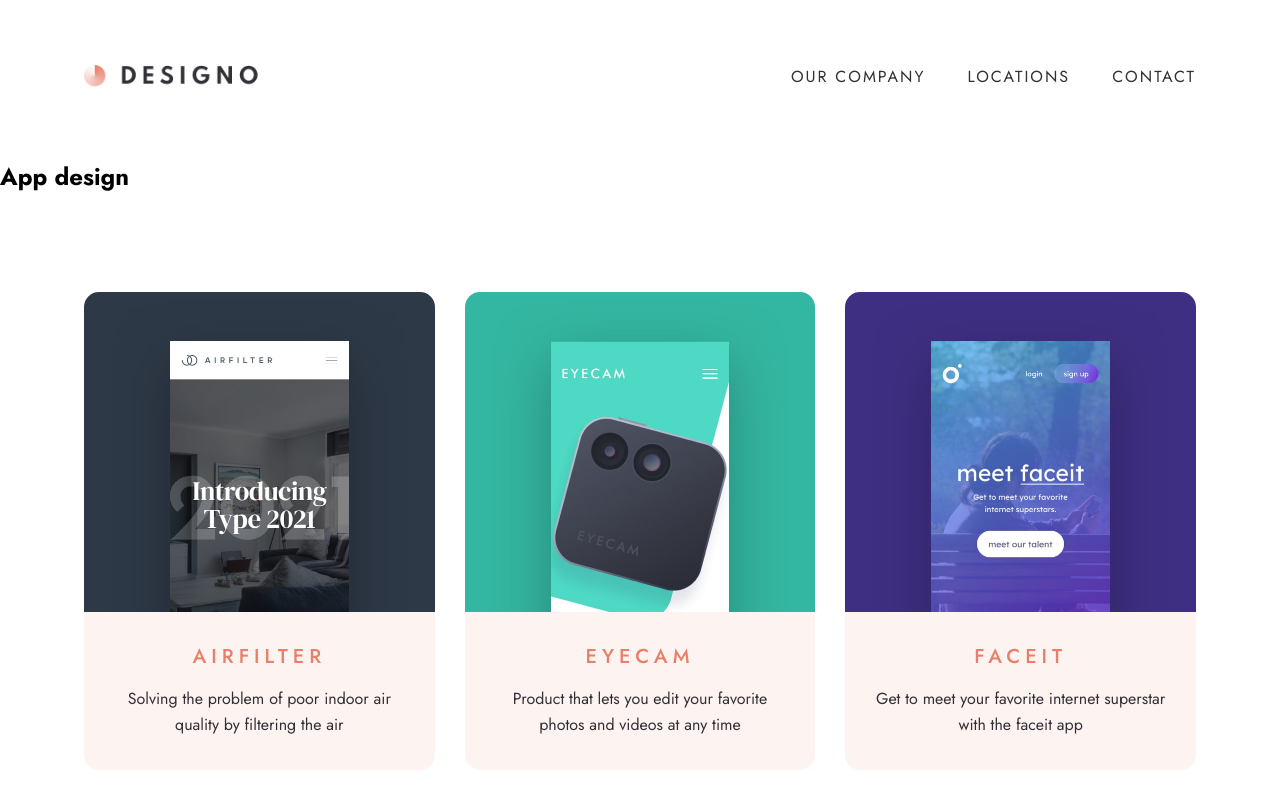
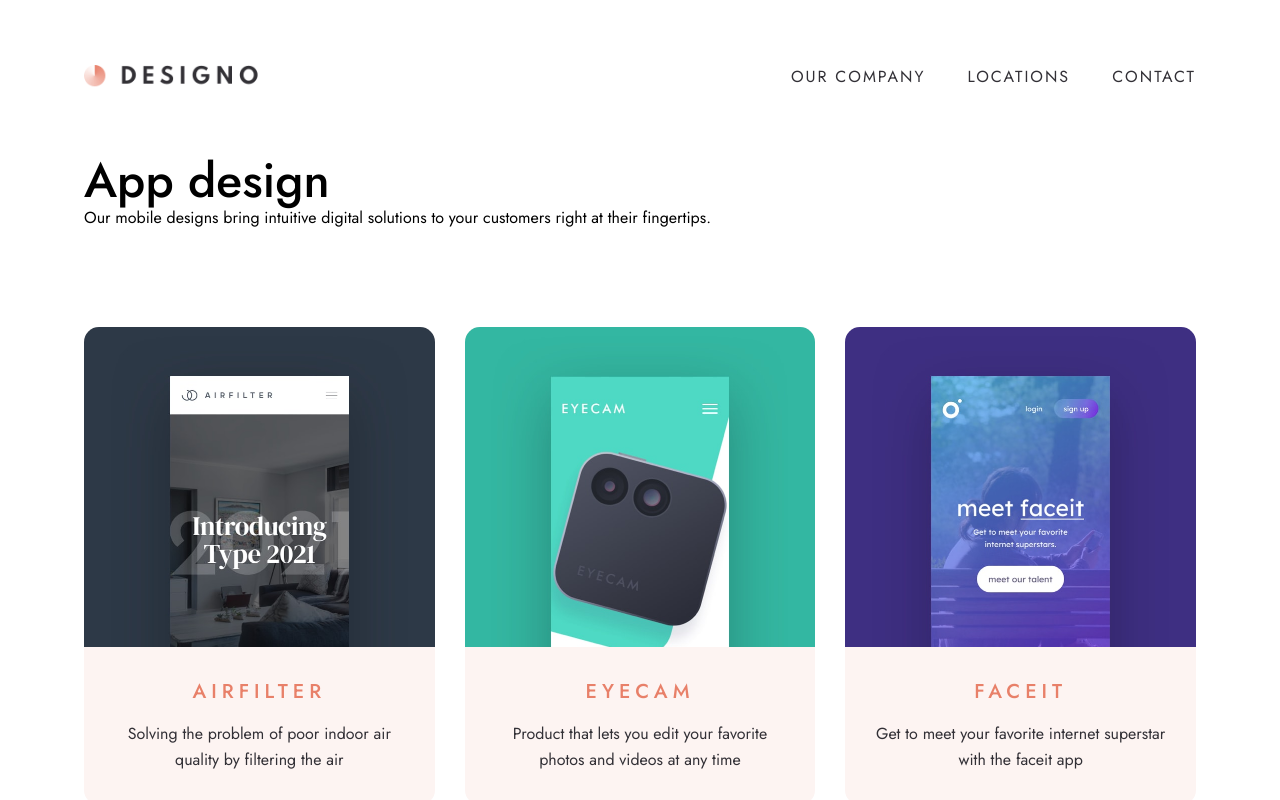
Before and after one commit to Yasmine10/designo-multi-page-website, a React (Vite) app: page /services/app-design in a window 1280 px wide. Shown: the top 800 px of the page. Built offline with nearby package versions, Linux system fonts and the light colour scheme.

Commit message:
added html service hero section

```diff
--- a/src/components/service/Intro.jsx
+++ /dev/null
@@ -1,10 +0,0 @@
-function Intro(props) {
-
-     return(
-        <section className="service-intro">
-            <h1>{props.service.name}</h1>
-        </section>
-    );
-}
-
-export default Intro;
--- a/src/views/Service.jsx
+++ b/src/views/Service.jsx
@@ -2,7 +2,6 @@ import { useParams } from "react-router-dom";
 
 import servicesData from "../data/services.json";
 
-import Intro from "../components/service/Intro.jsx";
 import Project from "../components/service/Project.jsx";
 import OtherServices from "../components/service/OtherServices.jsx";
 
@@ -15,7 +14,10 @@ function Service() {
 
     return (
       <main id="main" className="main">
-          <Intro service={data} />
+          <section className={`service-intro ${data.slug} | container--full-mobile`}>
+              <h1 className="service-intro__title | h1">{data.name}</h1>
+              <p className="service-intro__text">{data.intro_text}</p>
+          </section>
 
           <section className="service-projects | container">
             <ul className="service-projects__list">
```
